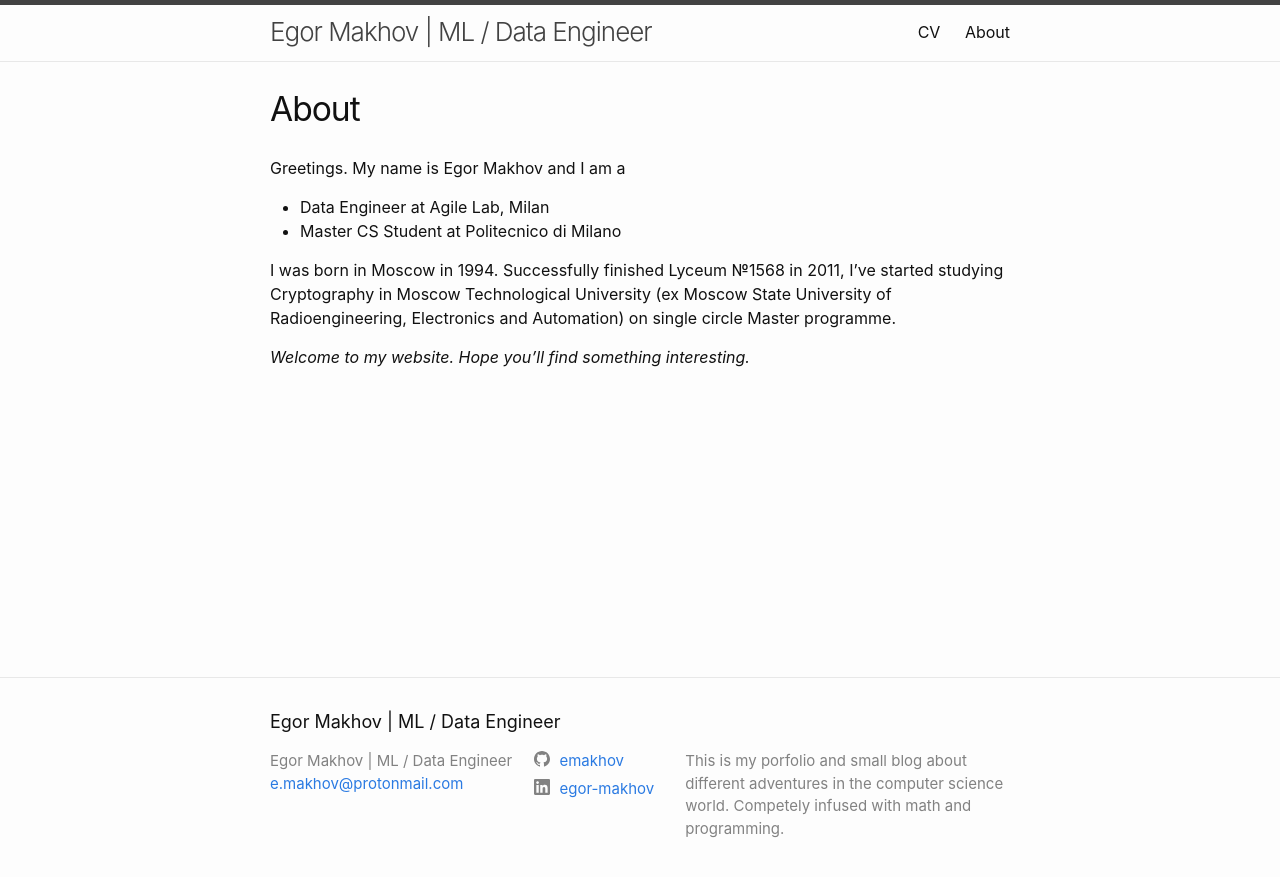
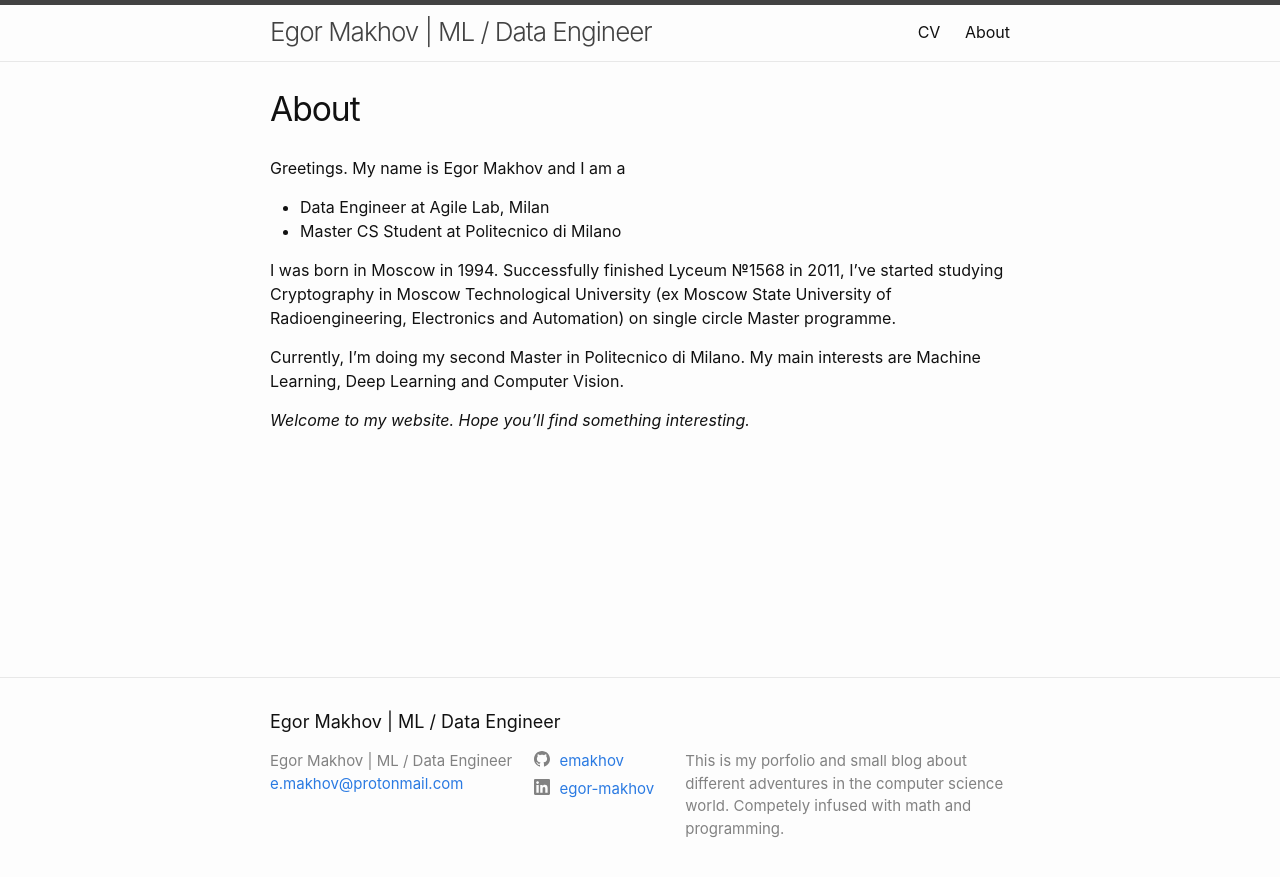
Before and after one commit to emakhov/emakhov.github.io, a Jekyll site: the page built from about.md, in a window 1280 px wide. Shown: the top 877 px of the page. Built offline with Jekyll 4.4.1, drawn with Linux system fonts in a browser that asks for light colours.

Commit message:
adds new part to jekyll, jupyter post

```diff
--- a/about.md
+++ b/about.md
@@ -14,5 +14,7 @@ I was born in Moscow in 1994. Successfully finished Lyceum №1568
   University (ex Moscow State University of Radioengineering, Electronics
    and Automation) on single circle Master programme.
 
+Currently, I'm doing my second Master in Politecnico di Milano.
+ My main interests are Machine Learning, Deep Learning and Computer Vision.
 
 *Welcome to my website. Hope you'll find something interesting.*
```
